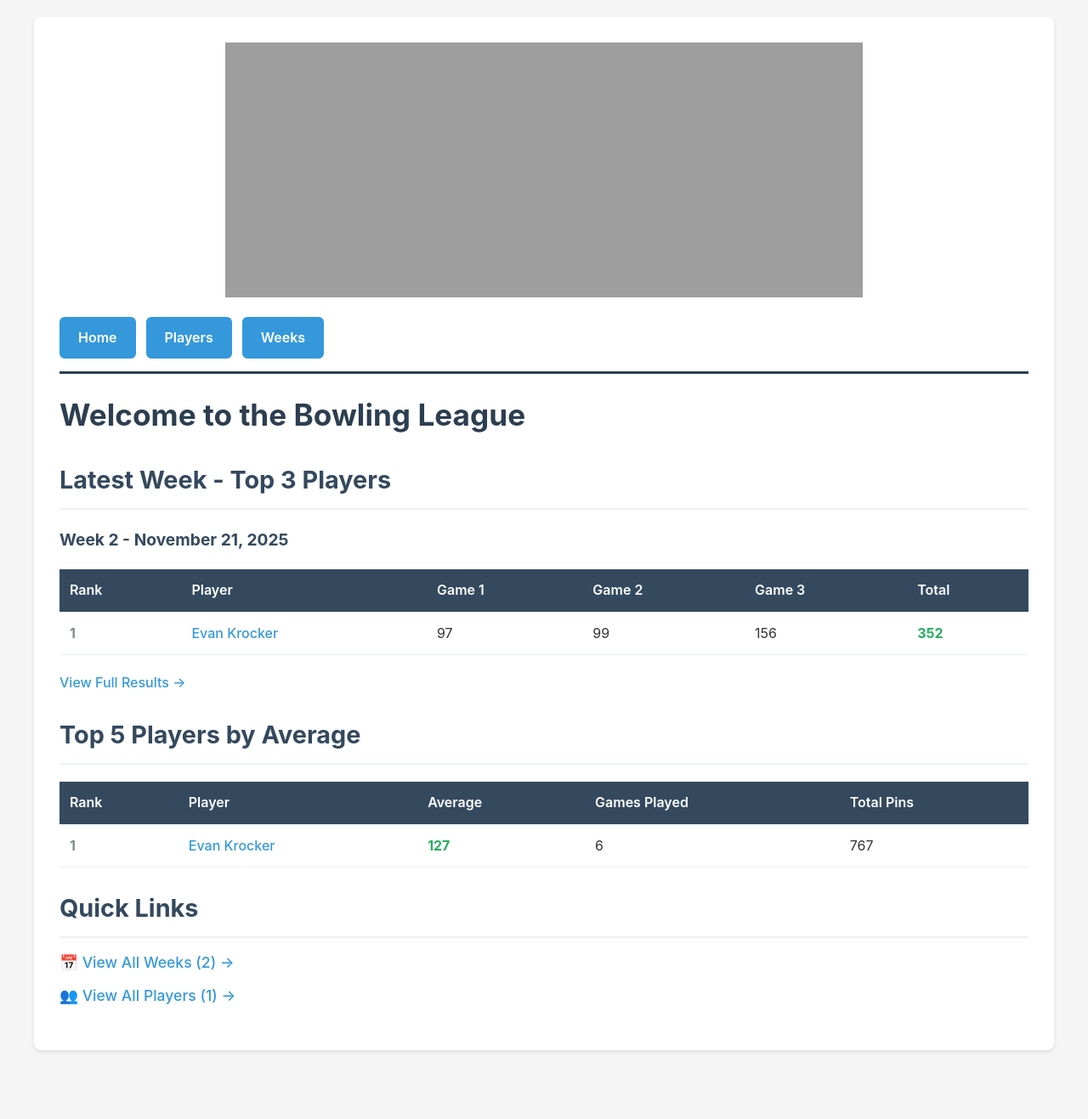
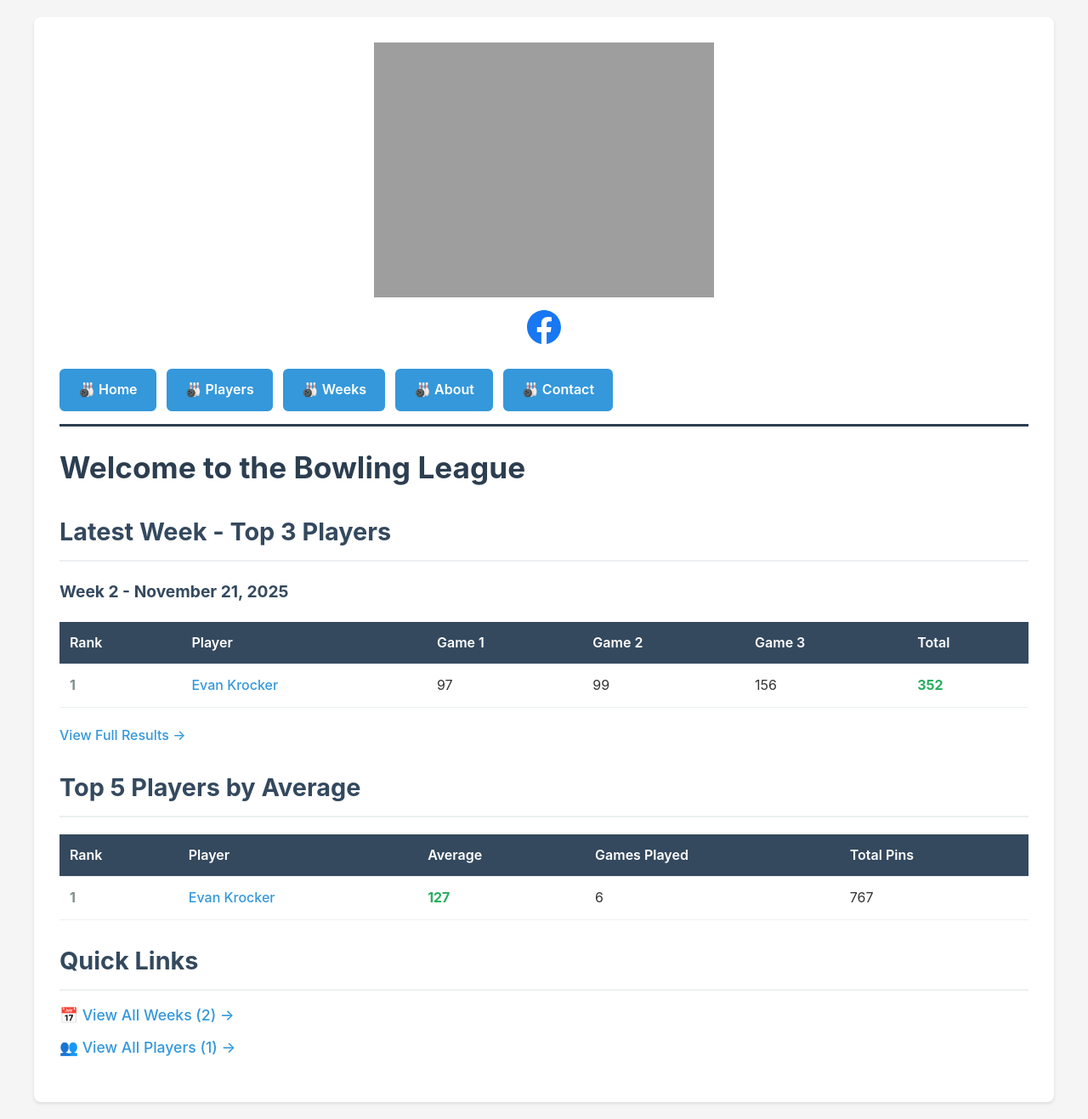
Before and after one commit to evankrocker/rumbucketbowling, a Jekyll site: the page built from index.html, in a window 1280 px wide. Shown: the whole page at 85% size. Built offline with Jekyll 4.4.1, drawn with Linux system fonts in a browser that asks for light colours; before the commit the page ends 1256 px from its top, so only the background shows below that.

Commit message:
Add bowling pin navigation, About/Contact pages, and Facebook icon
Enhanced the site with bowling theme and new features:

Navigation Updates:
- Added bowling pin emoji (🎳) to all navigation buttons
- Added About page (placeholder for future content)
- Added Contact page (placeholder for future content)
- Updated mobile navigation to handle 5 buttons responsively

Social Media:
- Added Facebook icon with SVG in official Facebook blue (#1877F2)
- Icon includes hover animation (scales on hover)
- Placeholder link ready for Facebook page URL

Logo Improvements:
- Made header logo fully responsive
- Removed fixed width/height inline styles
- Logo now scales perfectly on all devices
- Uses max-width: 100% for mobile compatibility

Mobile Optimizations:
- Navigation buttons wrap appropriately on small screens
- Facebook icon scales down on mobile (1.5em vs 2em)
- All buttons remain touch-friendly and accessible
- Improved layout centering and spacing

The site now has a cohesive bowling theme throughout with expandable pages ready for future content.

```diff
--- a/_layouts/default.html
+++ b/_layouts/default.html
@@ -29,6 +29,26 @@
             border-bottom: 3px solid #2c3e50;
             padding-bottom: 15px;
             margin-bottom: 20px;
+        }
+        header img {
+            max-width: 100%;
+            height: auto;
+            display: block;
+            margin: 0 auto;
+        }
+        .social-links {
+            text-align: center;
+            margin: 15px 0 10px;
+        }
+        .social-links a {
+            display: inline-block;
+            margin: 0 10px;
+            font-size: 2em;
+            text-decoration: none;
+            transition: transform 0.3s ease;
+        }
+        .social-links a:hover {
+            transform: scale(1.2);
         }
         h1 {
             color: #2c3e50;
@@ -185,12 +205,17 @@
             nav {
                 gap: 8px;
                 width: 100%;
+                justify-content: center;
             }
             nav a {
-                padding: 8px 16px;
-                font-size: 0.95em;
-                flex: 1;
-                min-width: 80px;
+                padding: 8px 12px;
+                font-size: 0.9em;
+                flex: 1 1 auto;
+                min-width: 90px;
+                max-width: 150px;
+            }
+            .social-links a {
+                font-size: 1.5em;
             }
             .section {
                 margin: 15px 0;
@@ -207,11 +232,20 @@
         <header>
             <!--<h1><a href="/" style="color: #2c3e50; text-decoration: none;">{{ site.title }}</a></h1>
             <p>{{ site.description }}</p>-->
-            <center><img src="http://rumbucketbowling.net/rumbucket.png" style="height: 300px; width: 750px;"></center>
+            <img src="http://rumbucketbowling.net/rumbucket.png" alt="Rum Bucket Bowling League">
+            <div class="social-links">
+                <a href="#" title="Follow us on Facebook" aria-label="Facebook">
+                    <svg width="40" height="40" viewBox="0 0 24 24" fill="#1877F2">
+                        <path d="M24 12.073c0-6.627-5.373-12-12-12s-12 5.373-12 12c0 5.99 4.388 10.954 10.125 11.854v-8.385H7.078v-3.47h3.047V9.43c0-3.007 1.792-4.669 4.533-4.669 1.312 0 2.686.235 2.686.235v2.953H15.83c-1.491 0-1.956.925-1.956 1.874v2.25h3.328l-.532 3.47h-2.796v8.385C19.612 23.027 24 18.062 24 12.073z"/>
+                    </svg>
+                </a>
+            </div>
             <nav>
-                <a href="/">Home</a>
-                <a href="/players/">Players</a>
-                <a href="/weeks/">Weeks</a>
+                <a href="/">🎳 Home</a>
+                <a href="/players/">🎳 Players</a>
+                <a href="/weeks/">🎳 Weeks</a>
+                <a href="/about/">🎳 About</a>
+                <a href="/contact/">🎳 Contact</a>
             </nav>
         </header>
         <main>
```
Also changed, not shown: about.html (added, +12 -0 lines), contact.html (added, +12 -0 lines).
